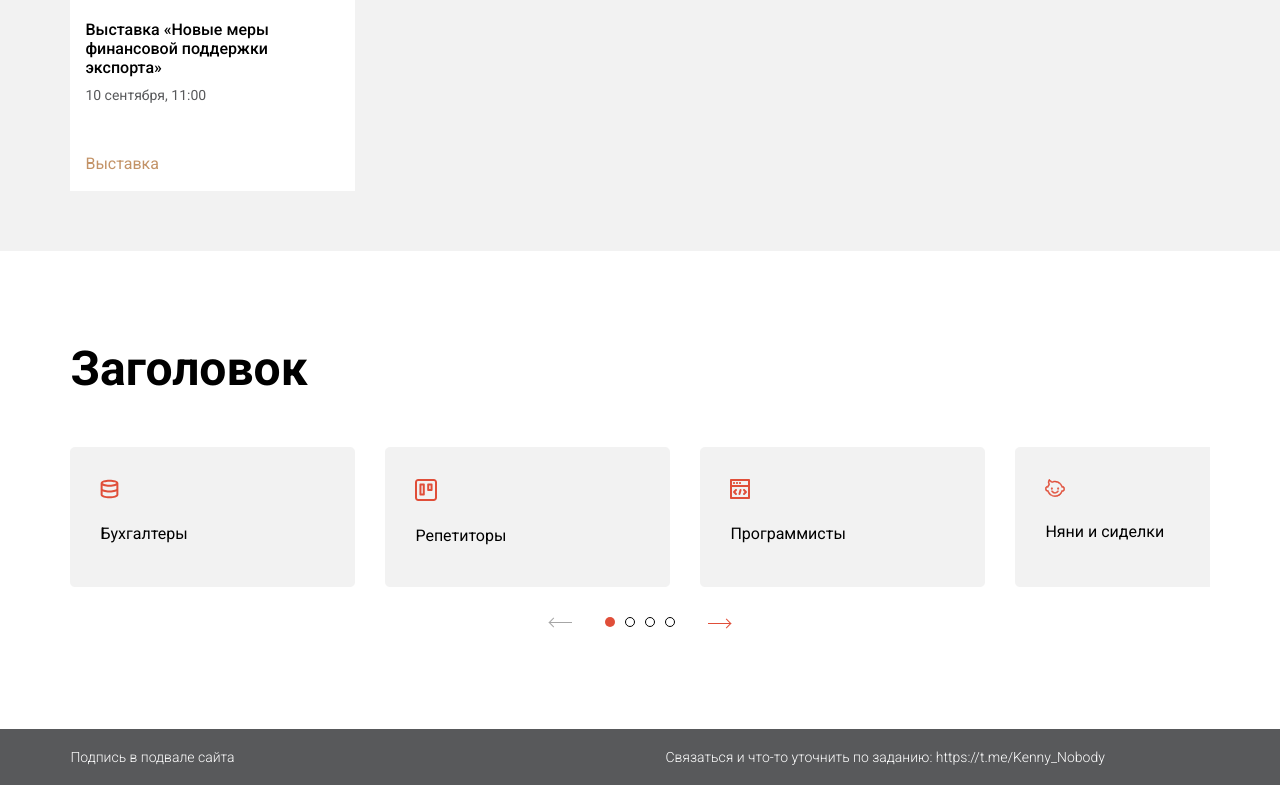
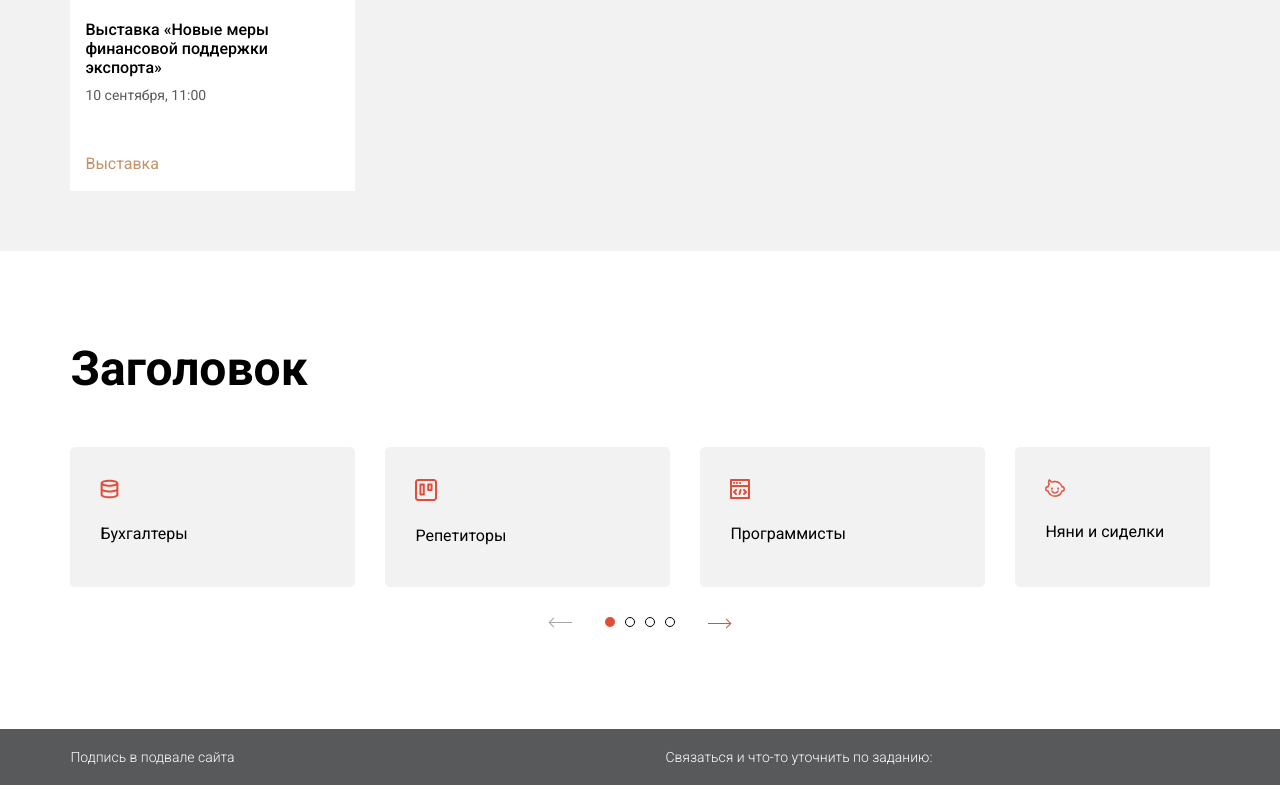
Before and after one commit to maria-kovalenko/test_dieztech, a plain HTML site: page index.html in a window 1280 px wide. Shown: the part 1026-1811 px from the top of the page. Drawn offline with nearby package versions, Linux system fonts and the light colour scheme.

Commit message:
готовый проект

```diff
--- a/index.html
+++ b/index.html
@@ -492,9 +492,7 @@
         </div>
 
         <div class="page-footer__contacts contacts">
-          <p class="contacts__text">
-            Связаться и что-то уточнить по заданию: https://t.me/Kenny_Nobody
-          </p>
+          <p class="contacts__text">Связаться и что-то уточнить по заданию:</p>
         </div>
       </div>
     </footer>
```
